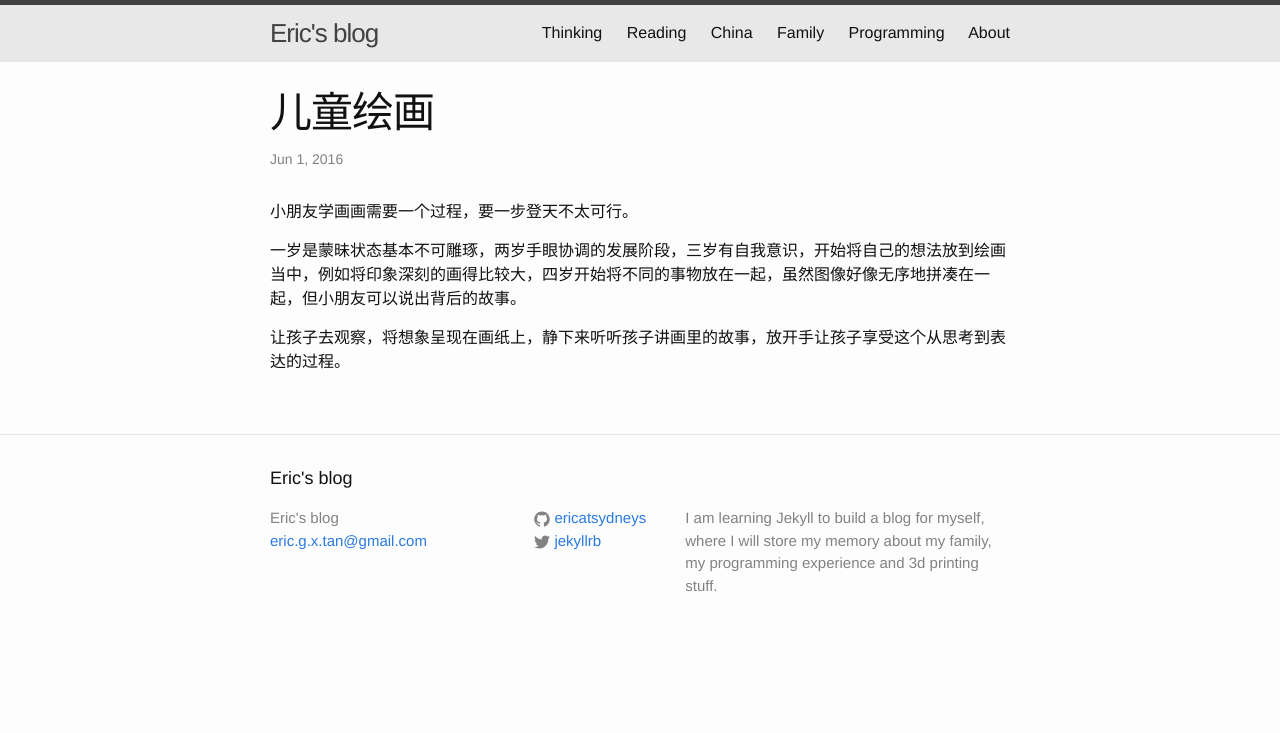
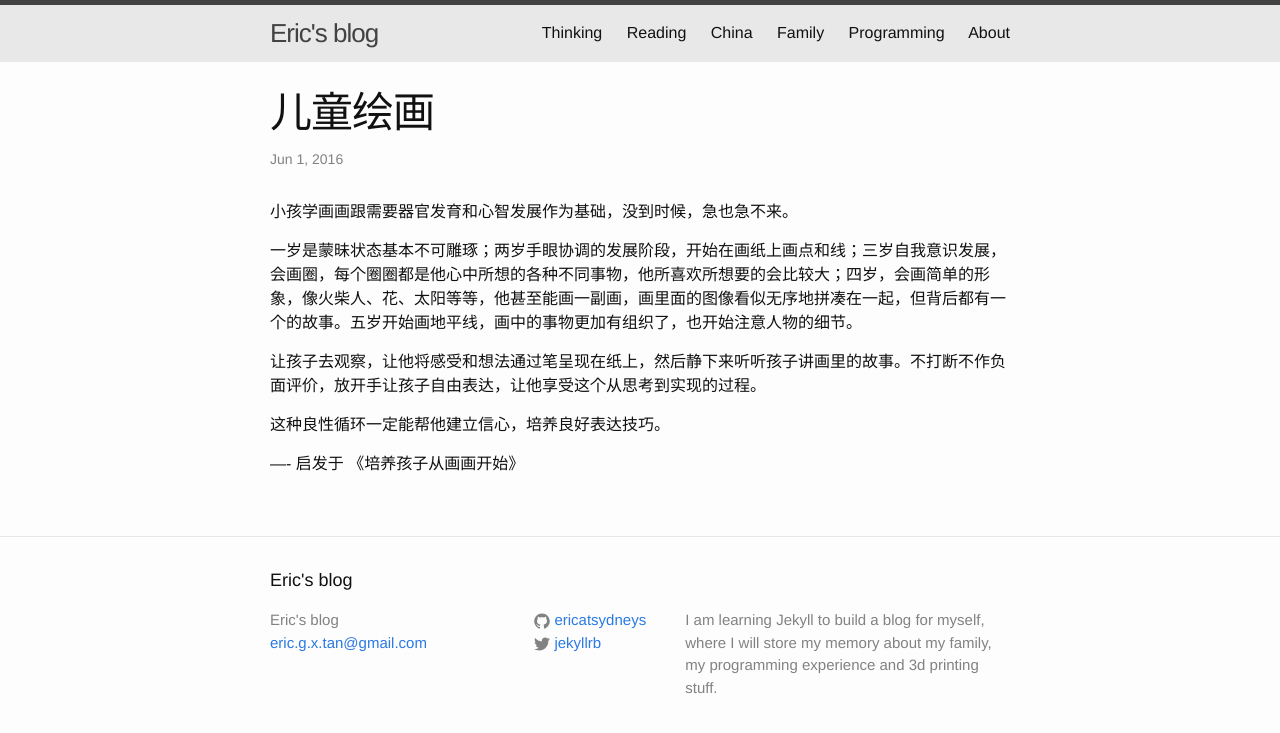
Before and after one commit to ericatsydney/ericatsydney.github.io, a Jekyll site: the page built from _posts/2016-06-02-children-drawing.markdown, in a window 1280 px wide. Shown: the top 733 px of the page. Built offline with Jekyll 4.4.1, drawn with Linux system fonts in a browser that asks for light colours.

Commit message:
Updated a post.

```diff
--- a/_posts/2016-06-02-children-drawing.markdown
+++ b/_posts/2016-06-02-children-drawing.markdown
@@ -2,11 +2,15 @@
 layout: post
 title:  "儿童绘画"
 date:   2016-06-02 4:55:52 +1000
-categories: Family
+categories: Reading
 ---
 
-小朋友学画画需要一个过程，要一步登天不太可行。
+小孩学画画跟需要器官发育和心智发展作为基础，没到时候，急也急不来。
 
-一岁是蒙昧状态基本不可雕琢，两岁手眼协调的发展阶段，三岁有自我意识，开始将自己的想法放到绘画当中，例如将印象深刻的画得比较大，四岁开始将不同的事物放在一起，虽然图像好像无序地拼凑在一起，但小朋友可以说出背后的故事。
+一岁是蒙昧状态基本不可雕琢；两岁手眼协调的发展阶段，开始在画纸上画点和线；三岁自我意识发展，会画圈，每个圈圈都是他心中所想的各种不同事物，他所喜欢所想要的会比较大；四岁，会画简单的形象，像火柴人、花、太阳等等，他甚至能画一副画，画里面的图像看似无序地拼凑在一起，但背后都有一个的故事。五岁开始画地平线，画中的事物更加有组织了，也开始注意人物的细节。
 
-让孩子去观察，将想象呈现在画纸上，静下来听听孩子讲画里的故事，放开手让孩子享受这个从思考到表达的过程。
+让孩子去观察，让他将感受和想法通过笔呈现在纸上，然后静下来听听孩子讲画里的故事。不打断不作负面评价，放开手让孩子自由表达，让他享受这个从思考到实现的过程。
+
+这种良性循环一定能帮他建立信心，培养良好表达技巧。
+
+---- 启发于 《培养孩子从画画开始》
```
